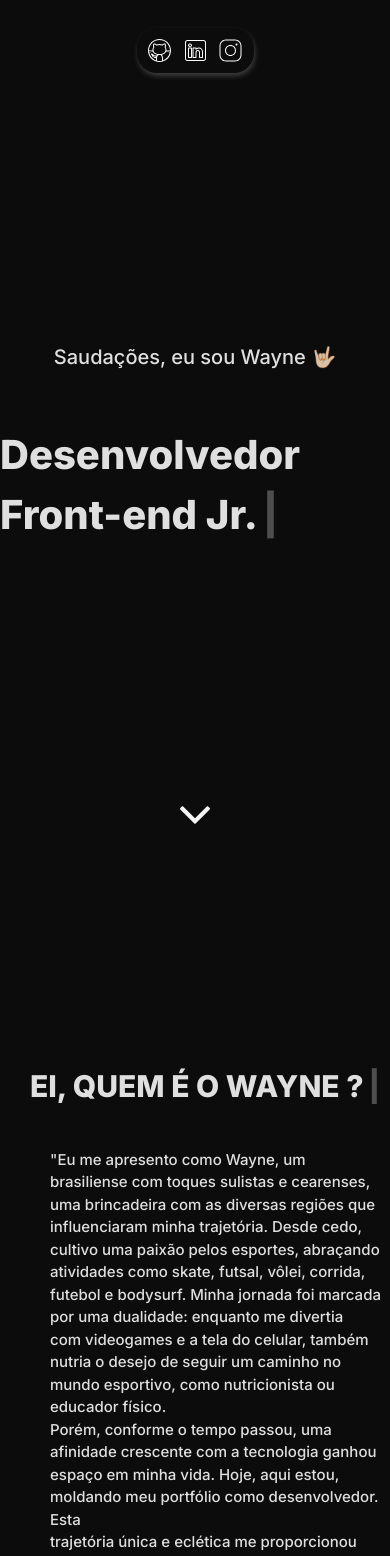
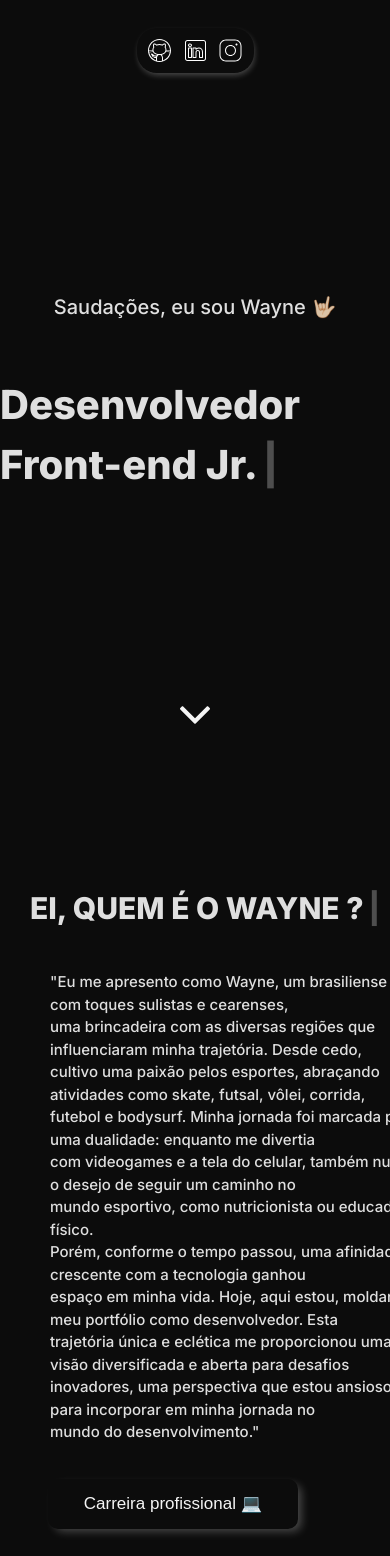
Before and after one commit to waynecamara061/dev-wayne, a React (Vite) app: page / in a window 390 px wide. Shown: the top 1556 px of the page. Built offline with nearby package versions, Linux system fonts and the light colour scheme.

Commit message:
800px - complemento

```diff
--- a/src/App.css
+++ b/src/App.css
@@ -691,6 +691,14 @@ h1::after {
     width: 30%;
   }
 
+  .btn-view-more-container {
+    margin: 0;
+  }
+
+  .second-section-container {
+    height: 600px;
+  }
+
   .second-section-content p {
     font-size: 20px;
   }
@@ -719,8 +727,17 @@ h1::after {
   }
 
   .profile-content p {
+    width: 370px;
     font-size: 15px;
     text-align: start;
+  }
+
+  .btn-third-container {
+    margin: 20px;
+  }
+
+  .third-section-container {
+    height: 900px;
   }
 
   .fourth-section-container {
@@ -730,6 +747,11 @@ h1::after {
   .fourth-section-content {
     width: 90%;
     margin: 50px 0px 0px 0px;
+  }
+
+  .fourth-section-content p{
+    text-align: start;
+    padding: 20px;
   }
 
   .field-of-competence {
```
